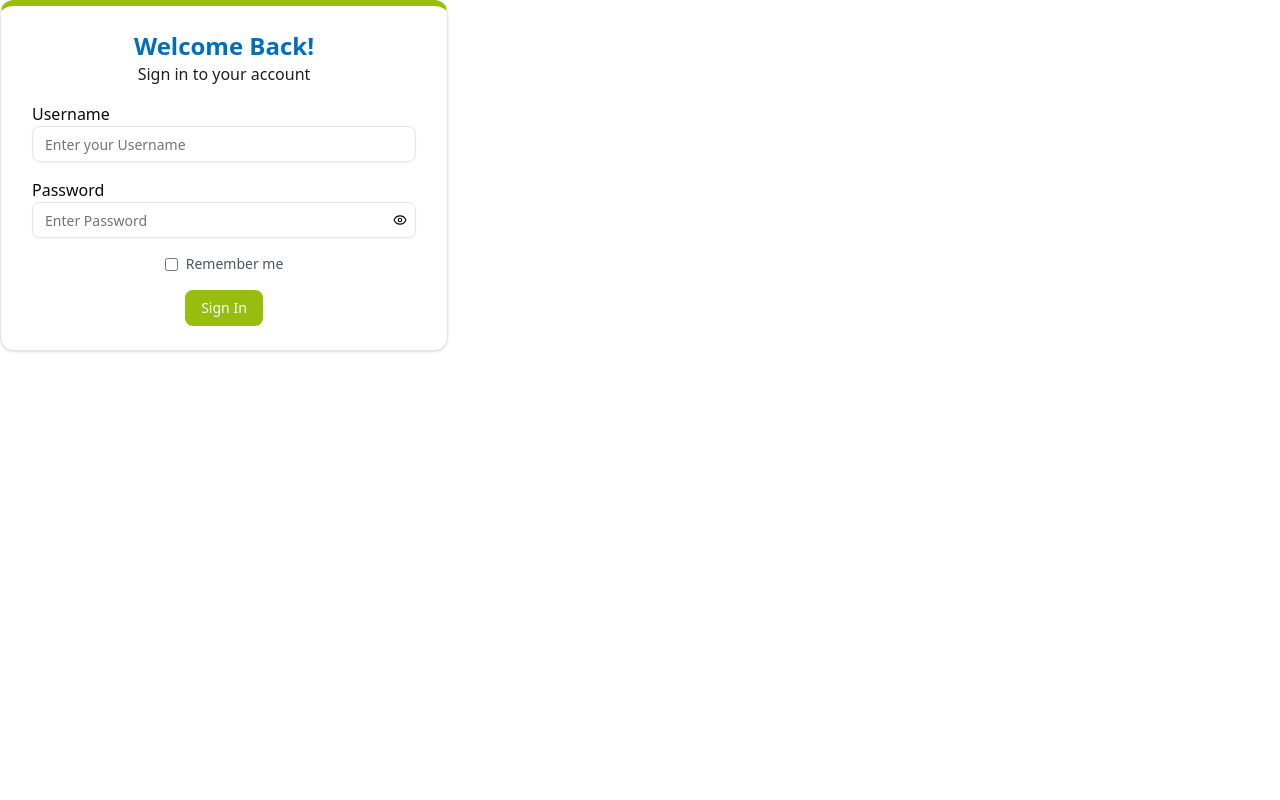
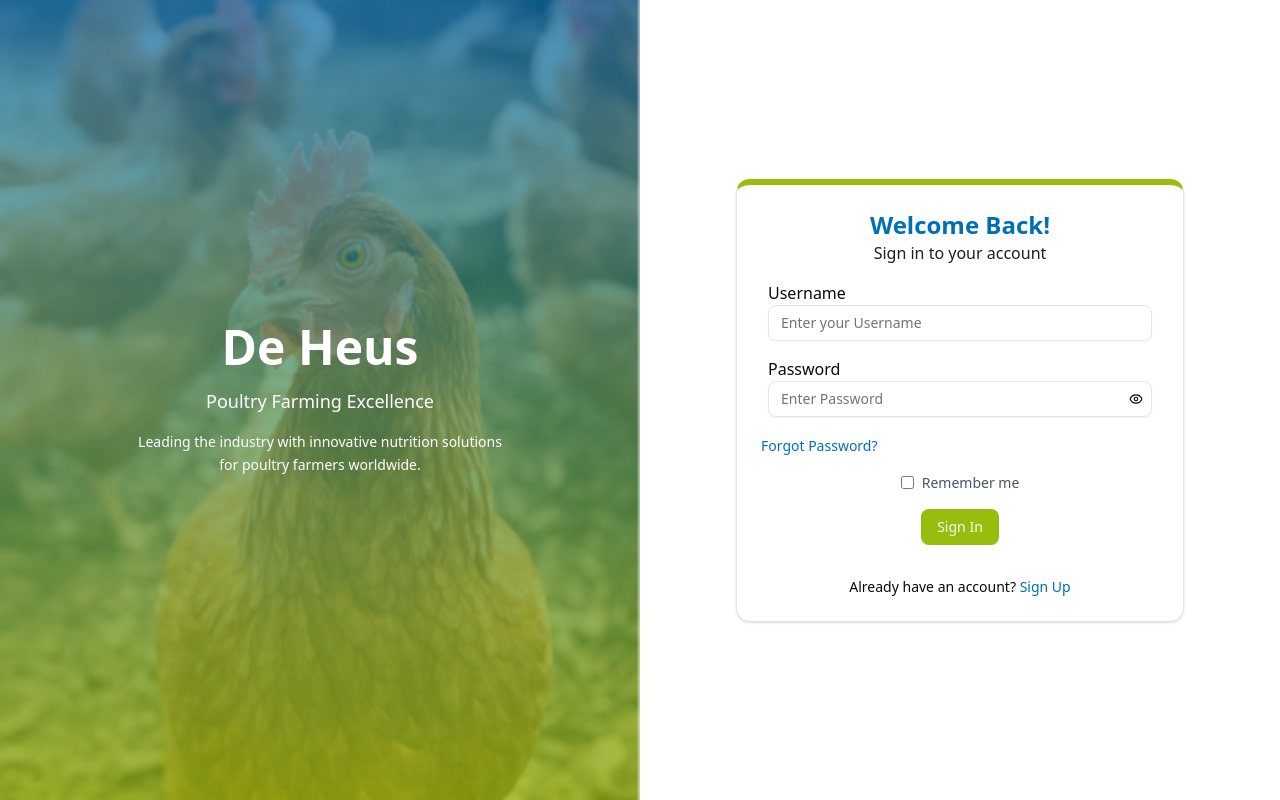
Before and after one commit to atul-proshore/bootcamp-react-app, a Next.js app: page /login in a window 1280 px wide. Built offline with nearby package versions, Linux system fonts and the light colour scheme.

Commit message:
login page final

```diff
--- a/src/app/login/page.tsx
+++ b/src/app/login/page.tsx
@@ -50,8 +50,31 @@
     }
   }, []);
   return (
+    <div className="flex h-screen">
+      <div className="w-1/2 h-full relative flex items-center justify-center">
+        <img
+          src="/screenshot.png"
+          alt="De Heus"
+          className="absolute w-full h-full object-cover"
+        />
+
+        <div className="relative z-10 text-white text-center px-10">
+          <h1 className="text-5xl font-bold mb-4">De Heus</h1>
+          <h2 className="text-lg font-medium mb-4">
+            Poultry Farming Excellence
+          </h2>
+          <p className="text-sm leading-relaxed">
+            Leading the industry with innovative nutrition solutions <br />
+            for poultry farmers worldwide.
+          </p>
+        </div>
+      </div>
+      <div className="w-1/2 flex justify-center items-center bg-white">
         <CardComp className="flex flex-col gap-6 p-6 w-full max-w-sm lg:max-w-md">
-      <form onSubmit={handleSubmit(onSubmit)} className="flex flex-col gap-4">
+          <form
+            onSubmit={handleSubmit(onSubmit)}
+            className="flex flex-col gap-4"
+          >
             <div className="flex flex-col justify-center items-center">
               <p className="font-semibold text-2xl text-[#006FB7] ">
                 Welcome Back!
@@ -92,16 +115,41 @@
                 {...register("password")}
               />
             </div>
+            <div>
+              {" "}
+              <a
+                href="/register"
+                className="text-[#006FB7] text-sm font-medium hover:underline"
+              >
+                Forgot Password?
+              </a>
+            </div>
             <div className="flex justify-center items-center gap-2 ">
-          <input id="remember-me" type="checkbox" {...register("rememberMe")} />
+              <input
+                id="remember-me"
+                type="checkbox"
+                {...register("rememberMe")}
+              />
               <label htmlFor="remember-me" className=" text-sm text-gray-600">
                 Remember me
               </label>
             </div>
+
             <div className="flex justify-center">
               <ButtonComp name="Sign In" disabled={false} btnColor="green" />
             </div>
+            <div className="text-center mt-4 text-sm">
+              Already have an account?{" "}
+              <a
+                href="/register"
+                className="text-[#006FB7] font-medium hover:underline"
+              >
+                Sign Up
+              </a>
+            </div>
           </form>
         </CardComp>
+      </div>
+    </div>
   );
 }
```
Lines whose indentation alone changed are shown as unchanged.
